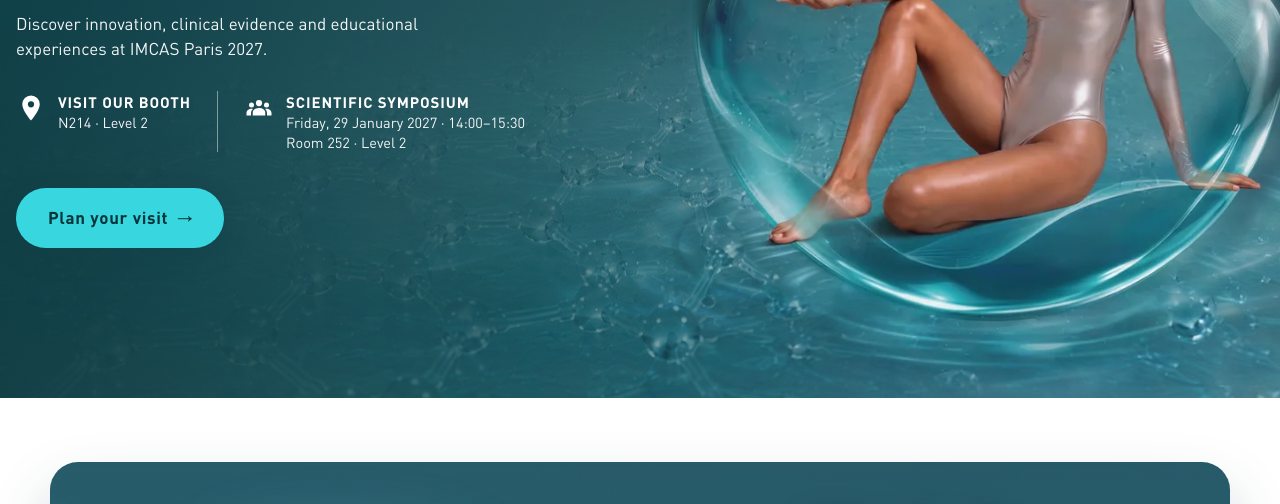
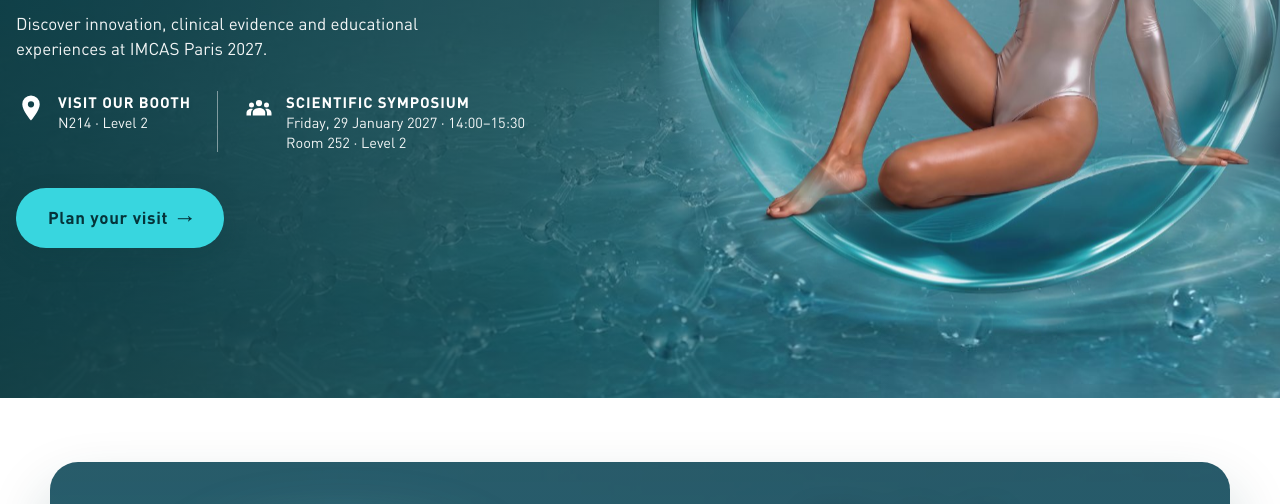
Before and after one commit to syedmavaid-source/imcas-2027-landing-page, a plain HTML site: page index.html in a window 1280 px wide. Shown: the part 354-858 px from the top of the page. Drawn offline with Linux system fonts and the light colour scheme.

Commit message:
Banner bubble back to the original key-visual cut (crisp rim)
Co-Authored-By: Claude Opus 5.5 <noreply@anthropic.com>

```diff
--- a/index.html
+++ b/index.html
@@ -550,6 +550,11 @@ section{padding-block:clamp(56px,7vw,92px)}
 .mods{list-style:none;margin:6px 0 0;padding:10px 0 0;border-top:1px solid #e3eeef;display:grid;gap:7px}
 .mods li{font-size:13.5px;color:var(--soft);line-height:1.3}.mods b{color:var(--ink)}
 .tc.ms .fc{margin-top:auto;padding-top:8px}
+/* v16: banner bubble back to the original key-visual cut (crisp rim) */
+.hero .model{background:url(img/d_seated.jpg) center/cover no-repeat;aspect-ratio:973/1004;height:min(88%,680px);bottom:auto;top:50%;right:max(-20px,calc(50% - 660px));margin-top:-2%;transform:translateY(-46%);
+ -webkit-mask-image:radial-gradient(circle at 50% 50%,#000 63%,transparent 71%);mask-image:radial-gradient(circle at 50% 50%,#000 63%,transparent 71%);animation:float2 8s ease-in-out infinite}
+@keyframes float2{0%,100%{transform:translateY(-46%)}50%{transform:translateY(calc(-46% - 10px))}}
+@media(max-width:959px){.hero .model{height:auto;width:min(80vw,520px);top:40px;right:-16vw;transform:none;animation:none;opacity:.55}}
 </style>
 </head>
 <body>
```
Also changed, not shown: src.html (+5 -0 lines).
